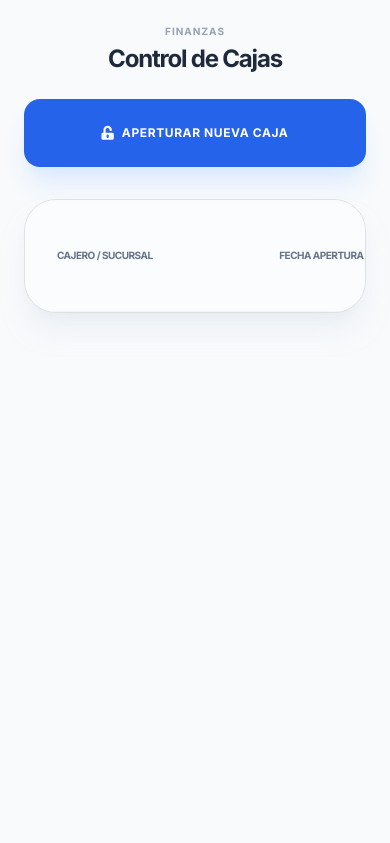
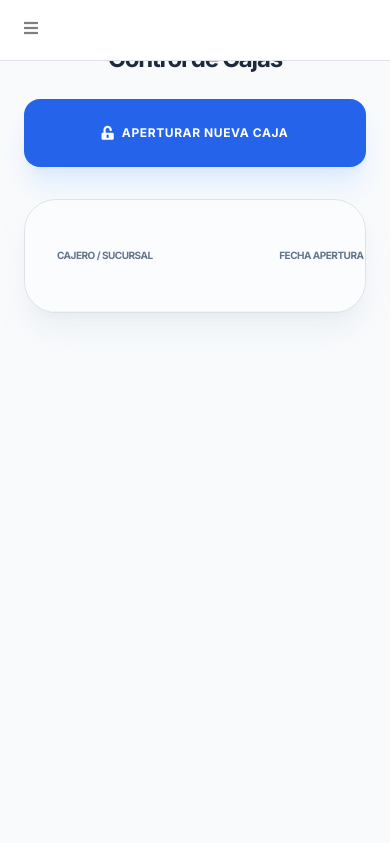
Before and after one commit to Jhorxd/minimarket, a CodeIgniter app: page /minimarket/index.php/caja/index in a window 390 px wide. Shown: the top 843 px of the page. Run offline with CodeIgniter, Linux system fonts and the light colour scheme; a user stored in the database is signed in; data comes from the database, SQL or seed files in the repository; data that the repository does not hold is empty; some libraries are stand-ins or nearby versions.

Commit message:
Boton de side para celulares

```diff
--- a/application/views/layouts/footer.php
+++ b/application/views/layouts/footer.php
@@ -1,17 +1,16 @@
-<footer class="main-footer">
-<strong>Sistema Inventario</strong>
-</footer>
+    <!-- Footer -->
+    <footer class="main-footer">
+        <strong>Sistema Inventario</strong>
+    </footer>
 
-</div>
+</div><!-- /.wrapper -->
 
+<!-- jQuery -->
 <script src="<?= base_url() ?>plugins/jquery/jquery.min.js"></script>
+<!-- Bootstrap 4 -->
 <script src="<?= base_url() ?>plugins/bootstrap/js/bootstrap.bundle.min.js"></script>
+<!-- AdminLTE App -->
 <script src="<?= base_url() ?>dist/js/adminlte.min.js"></script>
 
 </body>
 </html>
-<script>
-document.querySelector('.sidebar-toggle')?.addEventListener('click', function() {
-    document.body.classList.toggle('sidebar-open');
-});
-</script>
--- a/application/views/layouts/header.php
+++ b/application/views/layouts/header.php
@@ -12,7 +12,7 @@
     <link rel="stylesheet" href="<?= base_url() ?>dist/css/adminlte.min.css">
 
     <!-- Select2 -->
-    <link href="https://cdn.jsdelivr.net/npm/select2@4.1.0-rc.0/dist/css/select2.min.css" rel="stylesheet" />
+    <link rel="stylesheet" href="https://cdn.jsdelivr.net/npm/select2@4.1.0-rc.0/dist/css/select2.min.css">
     <link rel="stylesheet" href="https://cdn.jsdelivr.net/npm/@ttskch/select2-bootstrap4-theme@1.5.2/dist/select2-bootstrap4.min.css">
 
     <!-- Tailwind CSS -->
@@ -22,7 +22,7 @@
     <script src="https://cdn.jsdelivr.net/npm/sweetalert2@11"></script>
 
     <!-- Google Fonts -->
-    <link href="https://fonts.googleapis.com/css2?family=Inter:wght@300;400;500;600;700&display=swap" rel="stylesheet">
+    <link rel="stylesheet" href="https://fonts.googleapis.com/css2?family=Inter:wght@300;400;500;600;700&display=swap">
 
     <style>
         /* Tailwind config para AdminLTE */
@@ -35,6 +35,28 @@
 <!-- Site wrapper -->
 <div class="wrapper">
 
-<!-- /.navbar -->
+<!-- Navbar SOLO en pantallas pequeñas/medias -->
+<nav class="main-header navbar navbar-expand navbar-white navbar-light d-lg-none">
+    <!-- Left navbar links -->
+    <ul class="navbar-nav">
+        <!-- Botón hamburguesa que abre/cierra el sidebar -->
+        <li class="nav-item">
+            <a class="nav-link" data-widget="pushmenu" href="#" role="button">
+                <i class="fas fa-bars"></i>
+            </a>
+        </li>
 
-<!-- Main Sidebar Container (tu sidebar va aquí) -->
+        <li class="nav-item d-none d-sm-inline-block">
+            <a href="<?= base_url('dashboard') ?>" class="nav-link">Inicio</a>
+        </li>
+    </ul>
+
+    <!-- Right navbar links (opcional) -->
+    <ul class="navbar-nav ml-auto">
+        <!-- aquí podrías poner usuario, notificaciones, etc. -->
+    </ul>
+</nav>
+
+    <!-- /.navbar -->
+
+    <!-- Main Sidebar Container (tu sidebar va aquí en sidebar.php) -->
```
